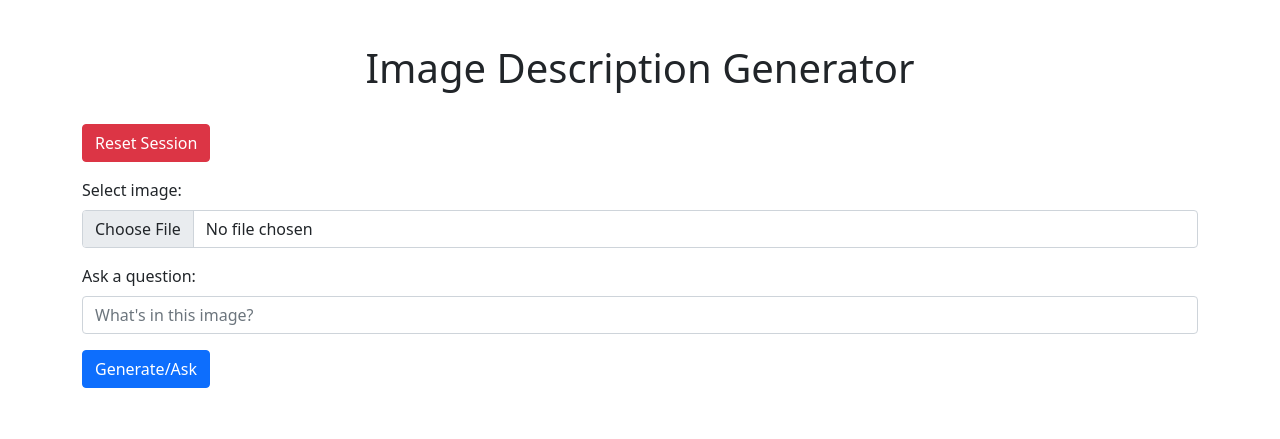
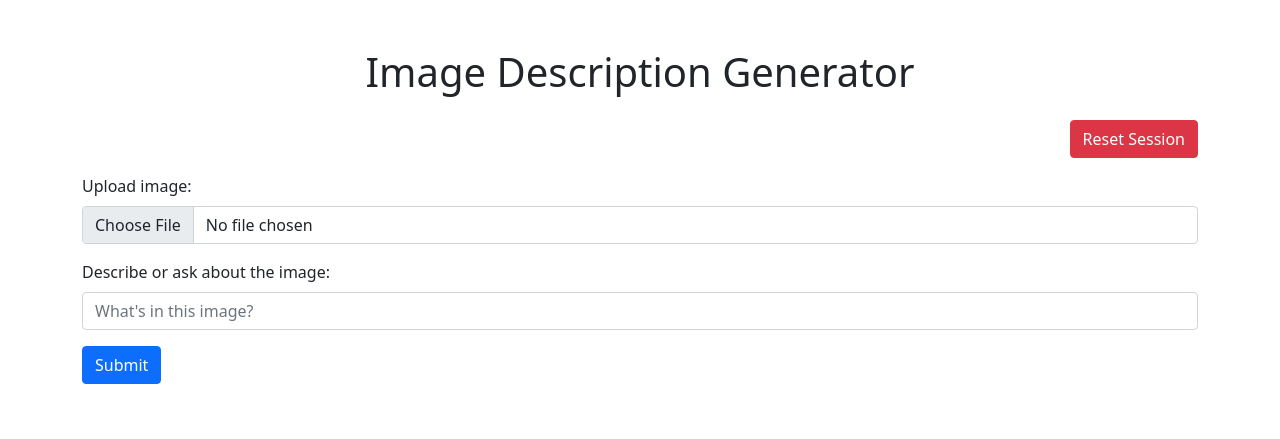
Before and after one commit to trackzero/openai, a Flask app: page / in a window 1280 px wide. Shown: the top 439 px of the page. Run offline with Flask 3, Linux system fonts and the light colour scheme; some libraries are stand-ins or nearby versions.

Commit message:
stay on target....

```diff
--- a/OAI-Vision-Local-WebApp/app.py
+++ b/OAI-Vision-Local-WebApp/app.py
@@ -37,10 +37,10 @@ def display_image(filename):
 def generate_description():
     image = request.files.get("image")
     description_text = request.form.get("description_text", "What's in this image?")
+    image_path = os.path.join(app.config['UPLOAD_FOLDER'], 'working_image.jpg')  # Static filename
 
     if image and image.filename != "":
-        # Save the new image and add to dialog_history
-        image_path = os.path.join(app.config['UPLOAD_FOLDER'], image.filename)
+        # Overwrite the existing image with the new one
         image.save(image_path)
         base64_image = encode_image(image_path)
         session[SESSION_KEY_DIALOG_HISTORY].append({
@@ -75,7 +75,7 @@ def generate_description():
     })
 
     description = response.choices[0].message.content
-    return render_template("index.html", description=description, history=messages)
+    return render_template("index.html", description=description, history=messages, image_uploaded=os.path.exists(image_path))
 
 @app.route("/reset", methods=["POST"])
 def reset_session():
--- a/OAI-Vision-Local-WebApp/templates/index.html
+++ b/OAI-Vision-Local-WebApp/templates/index.html
@@ -15,56 +15,37 @@
     </style>
 </head>
 <body>
-    <div class="container">
-        <h1 class="text-center py-4">Image Description Generator</h1>
-        <div class="mb-3">
+    <div class="container py-5">
+        <h1 class="text-center mb-4">Image Description Generator</h1>
+        <div class="mb-3 text-end">
             <form method="POST" action="/reset">
                 <button type="submit" class="btn btn-danger">Reset Session</button>
             </form>
         </div>
-        <div>
         <form id="uploadForm" method="POST" action="/generate" enctype="multipart/form-data">
             <div class="mb-3">
-                    <label for="image" class="form-label">Select image:</label>
+                <label for="image" class="form-label">Upload image:</label>
                 <input class="form-control" type="file" id="image" name="image" accept="image/*">
             </div>
-                <div class="question-area">
-                    <label for="description_text" class="form-label">Ask a question:</label>
-                    <input type="text" class="form-control" id="description_text" name="description_text" placeholder="What's in this image?">
+            <div class="mb-3">
+                <label for="description_text" class="form-label">Describe or ask about the image:</label>
+                <input type="text" class="form-control" id="description_text" name="description_text" placeholder="What's in this image?" required>
             </div>
-                <button type="submit" class="btn btn-primary">Generate/Ask</button>
+            <button type="submit" class="btn btn-primary">Submit</button>
         </form>
+        {% if image_uploaded %}
+            <div class="my-3">
+                <img src="{{ url_for('display_image', filename='working_image.jpg') }}?{{ cache_buster }}" class="img-fluid mb-3" alt="Uploaded Image"/>
             </div>
-
-        <div id="historyArea">
+        {% endif %}
+        <div id="historyArea" class="mt-2">
             <!-- Display the dialog history -->
             {% for entry in history %}
-                <div class="alert alert-secondary" role="alert">
-                    <strong>{{ entry.role }}:</strong> {{ entry.content }}
+                <div class="border p-2 my-1">
+                    <strong>{{ entry.role.capitalize() }}:</strong> {{ entry.content }}
                 </div>
             {% endfor %}
         </div>
-
-        <div id="imageArea" class="mt-4">
-            <!-- Placeholder for image -->
     </div>
-    </div>
-
-    <script src="https://cdn.jsdelivr.net/npm/bootstrap@5.1.3/dist/js/bootstrap.bundle.min.js"></script>
-    <script>
-        document.getElementById('uploadForm').addEventListener('submit', function() {
-            const image = document.getElementById('image');
-            // Check if file is selected
-            if (image.files.length > 0) {
-                // Display the uploaded image
-                const reader = new FileReader();
-                reader.onload = function(e) {
-                    const imageArea = document.getElementById('imageArea');
-                    imageArea.innerHTML = '<img src="' + e.target.result + '" class="img-thumbnail" alt="Uploaded Image">';
-                }
-                reader.readAsDataURL(image.files[0]);
-            }
-        });
-    </script>
 </body>
 </html>
```
Lines whose indentation alone changed are shown as unchanged.
